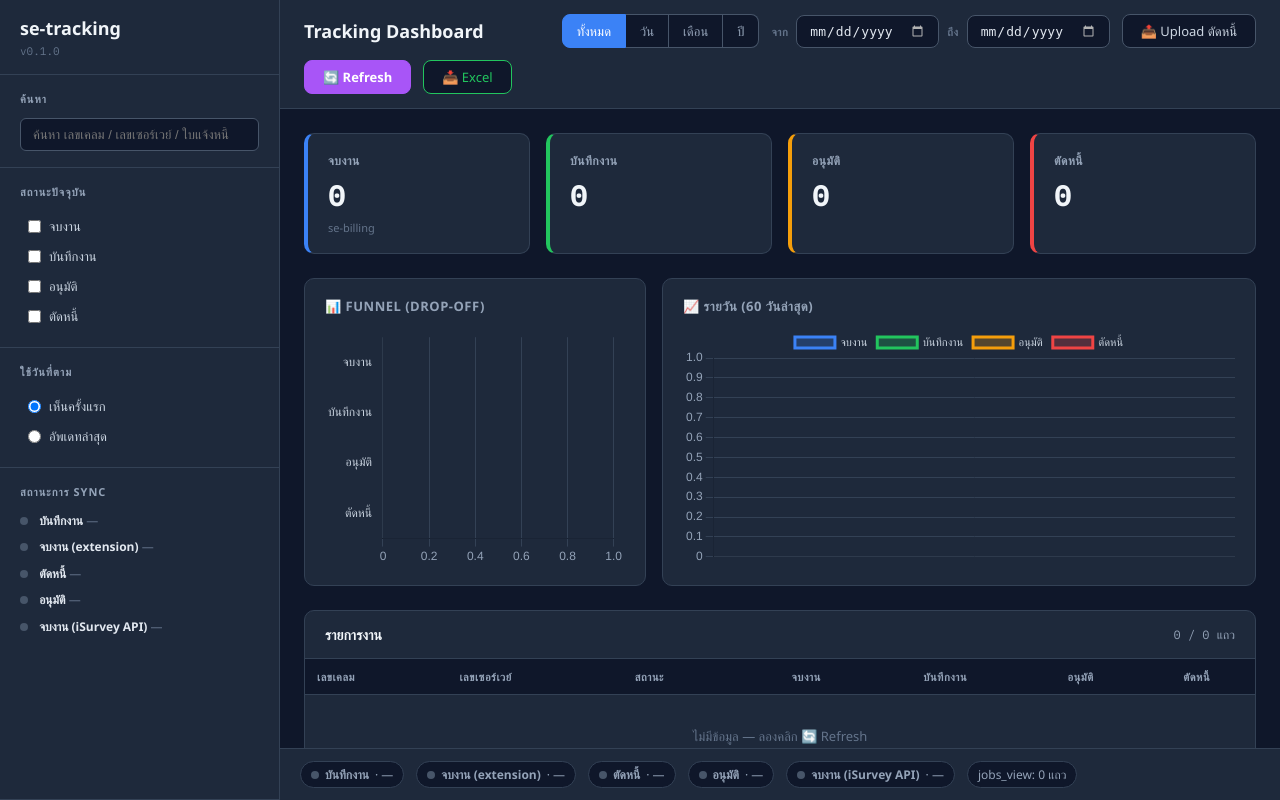
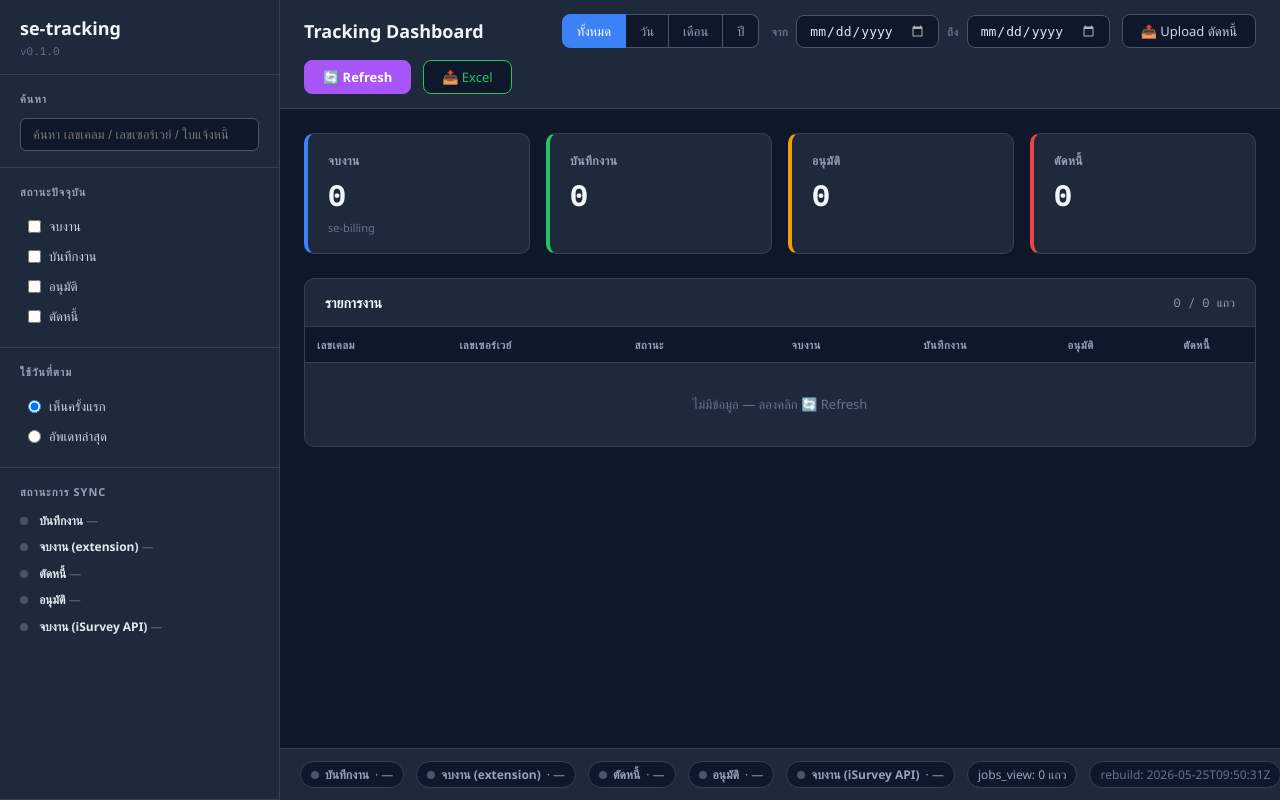
Before and after one commit to sesurvey-ai/se-tracking, a Flask app: page / in a window 1280 px wide. Run offline with Flask 3, Linux system fonts and the light colour scheme; data that the repository does not hold is empty; some web fonts are replaced.

Commit message:
Remove Funnel and Trend charts from dashboard
User requested removal — stat cards already convey the same drop-off info.
Also removed unused chart.js CDN script, renderCharts/renderFunnel/renderTrend,
and .chart-row/.chart-card CSS.

Co-Authored-By: Claude Opus 4.7 (1M context) <noreply@anthropic.com>

```diff
--- a/static/dashboard.css
+++ b/static/dashboard.css
@@ -179,31 +179,6 @@ button { font-family: inherit; }
     margin-top: 6px;
 }
 .stat-card .meta.dropoff { color: #f59e0b; }
-
-/* ── Charts ──────────────────────────────────────────────────────── */
-.chart-row {
-    display: grid;
-    grid-template-columns: 1fr 2fr;
-    gap: 16px;
-    margin-bottom: 24px;
-}
-.chart-card {
-    background: #1e293b;
-    border: 1px solid #334155;
-    border-radius: 10px;
-    padding: 18px 20px;
-}
-.chart-card h3 {
-    font-size: 13px;
-    color: #94a3b8;
-    text-transform: uppercase;
-    letter-spacing: 0.5px;
-    margin-bottom: 12px;
-}
-.chart-card .chart-canvas {
-    position: relative;
-    height: 240px;
-}
 
 /* ── Table ───────────────────────────────────────────────────────── */
 .table-card {
--- a/static/dashboard.js
+++ b/static/dashboard.js
@@ -24,8 +24,6 @@ const state = {
     sourceStatus: null,
 };
 
-let funnelChart = null;
-let trendChart = null;
 
 document.addEventListener('DOMContentLoaded', () => {
     bindUI();
@@ -143,7 +141,6 @@ async function fetchStats() {
     if (!r.ok) { console.error('stats fetch failed'); return; }
     state.stats = await r.json();
     renderStats();
-    renderCharts();
 }
 
 async function fetchStatus() {
@@ -171,67 +168,6 @@ function renderStats() {
     document.querySelector('[data-dropoff=keyed]').textContent    = pct(s.keyed,    s.closed);
     document.querySelector('[data-dropoff=approved]').textContent = pct(s.approved, s.keyed);
     document.querySelector('[data-dropoff=debt]').textContent     = pct(s.debt,     s.approved);
-}
-
-function renderCharts() {
-    if (!state.stats) return;
-    renderFunnel();
-    renderTrend();
-}
-
-function renderFunnel() {
-    const s = state.stats.stages || {};
-    const labels = ['จบงาน', 'บันทึกงาน', 'อนุมัติ', 'ตัดหนี้'];
-    const data = [s.closed || 0, s.keyed || 0, s.approved || 0, s.debt || 0];
-    const ctx = document.getElementById('funnelChart').getContext('2d');
-    if (funnelChart) funnelChart.destroy();
-    funnelChart = new Chart(ctx, {
-        type: 'bar',
-        data: {
-            labels,
-            datasets: [{
-                data,
-                backgroundColor: ['#3b82f6', '#22c55e', '#f59e0b', '#ef4444'],
-                borderRadius: 6,
-            }],
-        },
-        options: {
-            indexAxis: 'y',
-            maintainAspectRatio: false,
-            plugins: { legend: { display: false } },
-            scales: {
-                x: { ticks: { color: '#94a3b8' }, grid: { color: '#334155' } },
-                y: { ticks: { color: '#cbd5e1' }, grid: { display: false } },
-            },
-        },
-    });
-}
-
-function renderTrend() {
-    const ts = state.stats.timeseries || [];
-    const labels = ts.map(p => p.d);
-    const ctx = document.getElementById('trendChart').getContext('2d');
-    if (trendChart) trendChart.destroy();
-    trendChart = new Chart(ctx, {
-        type: 'line',
-        data: {
-            labels,
-            datasets: [
-                { label: 'จบงาน',   data: ts.map(p => p.closed),   borderColor: '#3b82f6', backgroundColor: '#3b82f640', tension: 0.3 },
-                { label: 'บันทึกงาน', data: ts.map(p => p.keyed),    borderColor: '#22c55e', backgroundColor: '#22c55e40', tension: 0.3 },
-                { label: 'อนุมัติ',  data: ts.map(p => p.approved), borderColor: '#f59e0b', backgroundColor: '#f59e0b40', tension: 0.3 },
-                { label: 'ตัดหนี้',  data: ts.map(p => p.debt),     borderColor: '#ef4444', backgroundColor: '#ef444440', tension: 0.3 },
-            ],
-        },
-        options: {
-            maintainAspectRatio: false,
-            plugins: { legend: { labels: { color: '#cbd5e1', font: { size: 11 } } } },
-            scales: {
-                x: { ticks: { color: '#94a3b8', maxRotation: 0, autoSkipPadding: 20 }, grid: { display: false } },
-                y: { ticks: { color: '#94a3b8' }, grid: { color: '#334155' } },
-            },
-        },
-    });
 }
 
 function renderTable() {
--- a/templates/dashboard.html
+++ b/templates/dashboard.html
@@ -1,8 +1,6 @@
 {% extends "base.html" %}
 {% block title %}se-tracking — Dashboard{% endblock %}
-{% block head_extra %}
-<script src="https://cdn.jsdelivr.net/npm/chart.js@4.4.1/dist/chart.umd.min.js"></script>
-{% endblock %}
+{% block head_extra %}{% endblock %}
 
 {% block body %}
 <aside class="sidebar">
@@ -87,17 +85,6 @@
             </div>
         </div>
 
-        <div class="chart-row">
-            <div class="chart-card">
-                <h3>📊 Funnel (Drop-off)</h3>
-                <div class="chart-canvas"><canvas id="funnelChart"></canvas></div>
-            </div>
-            <div class="chart-card">
-                <h3>📈 รายวัน (60 วันล่าสุด)</h3>
-                <div class="chart-canvas"><canvas id="trendChart"></canvas></div>
-            </div>
-        </div>
-
         <div class="table-card">
             <div class="table-header">
                 <h3>รายการงาน</h3>
```
